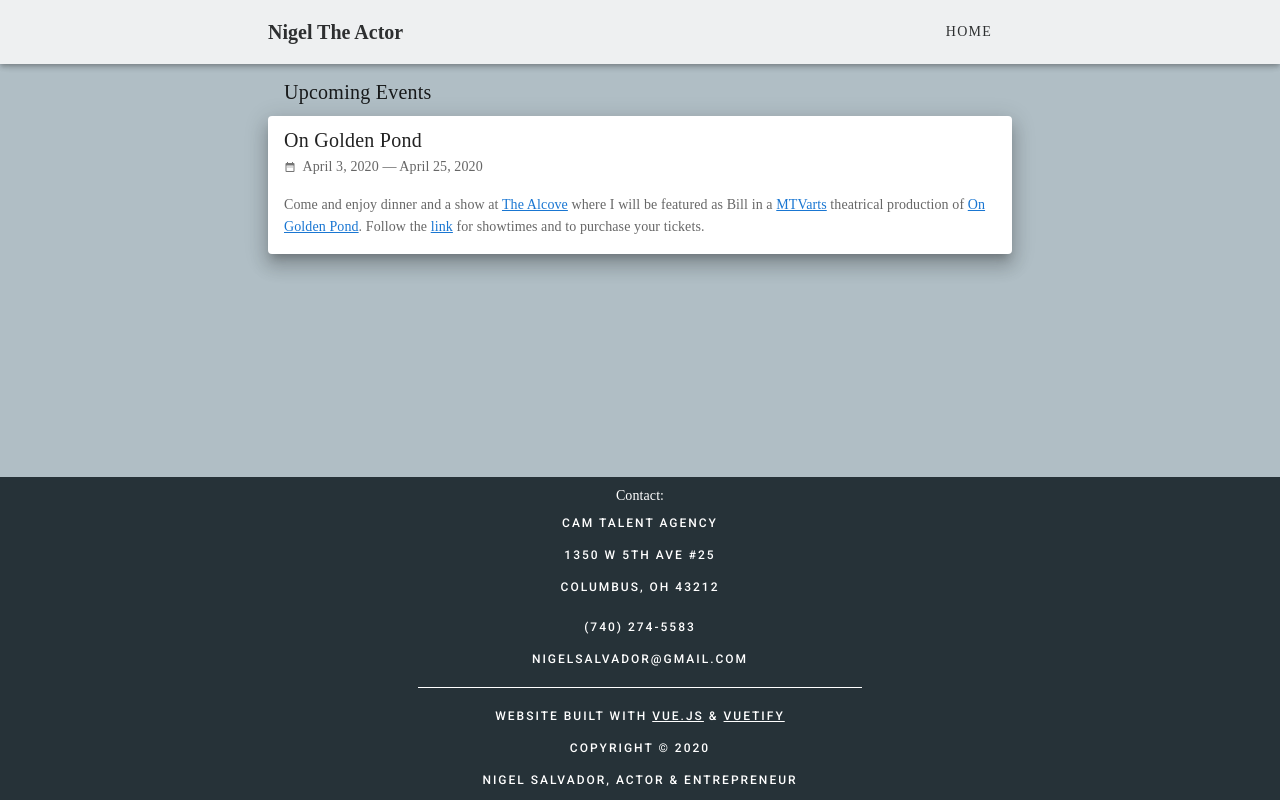
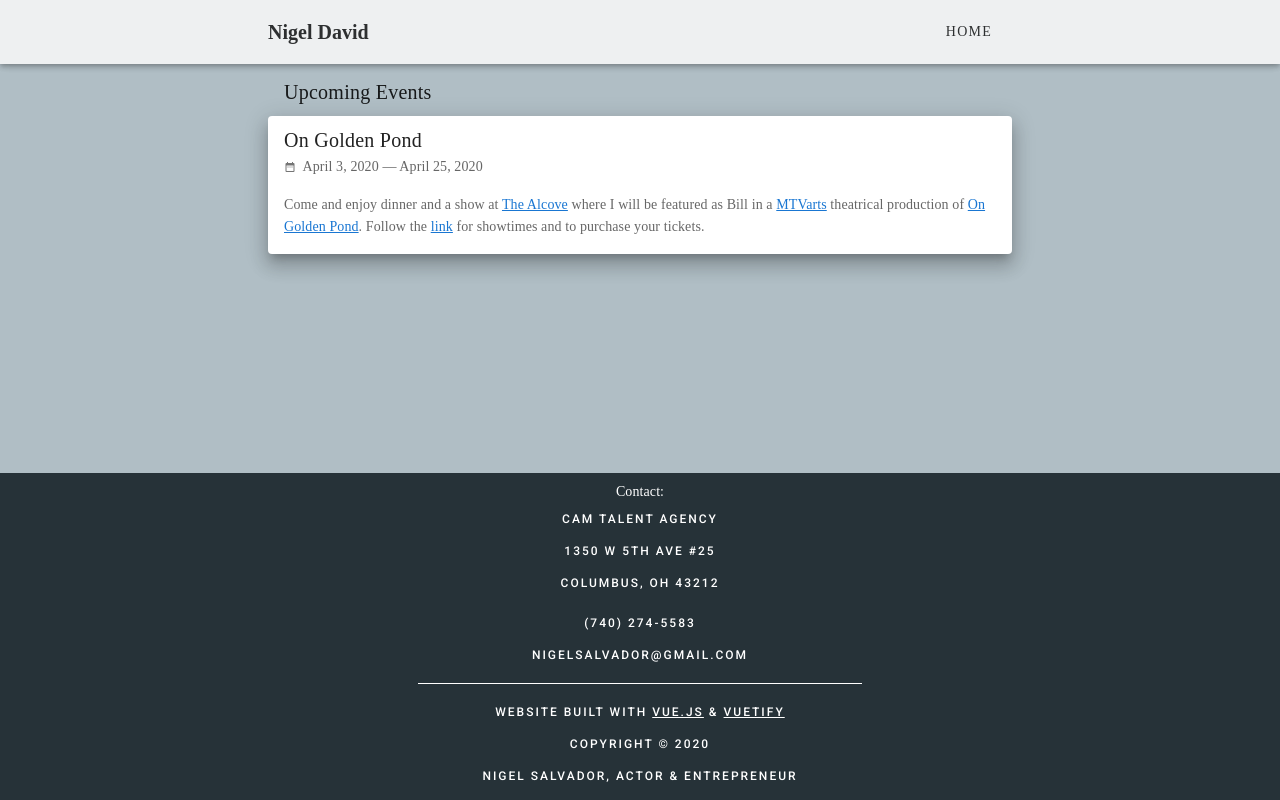
Before and after one commit to nsalvador/nigel-the-actor, a Vue app: page / in a window 1280 px wide. Built offline with nearby package versions, Linux system fonts and the light colour scheme; a web font is replaced by a local one.

Commit message:
Updated title to 'Nigel David'

```diff
--- a/src/components/core/Footer.vue
+++ b/src/components/core/Footer.vue
@@ -11,7 +11,7 @@
           </v-btn>
         </v-card-actions>
         <v-divider style="width: 37.5%; margin: auto" class="white my-2" />
-        <v-card-text v-html="copyright" class="overline px-2 py-1 white--text" />
+        <v-card-text v-html="copyright" class="overline pa-2 pt-1 white--text" />
       </v-card>
     </v-container>
   </v-footer>
--- a/src/components/core/Header.vue
+++ b/src/components/core/Header.vue
@@ -22,7 +22,7 @@ import { mapState, mapMutations } from "vuex";
 export default {
   name: "Header",
   data: () => ({
-    title: "Nigel The Actor"
+    title: "Nigel David"
   }),
   methods: {
     ...mapMutations(["toggleDrawer"])
--- a/vue.config.js
+++ b/vue.config.js
@@ -1,4 +1,4 @@
 module.exports = {
 	transpileDependencies: ['vuetify'],
-	publicPath: process.env.NODE_ENV === 'production' ? '/nigel-the-actor/' : '/'
+	publicPath: process.env.NODE_ENV === 'production' ? '/nigel-david/' : '/'
 };
```
Also changed, not shown: 1 other file (tests, documents, lock files or other folders).
